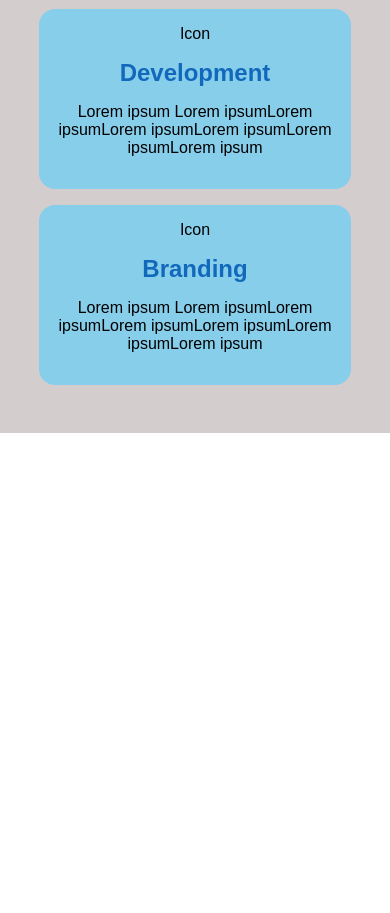
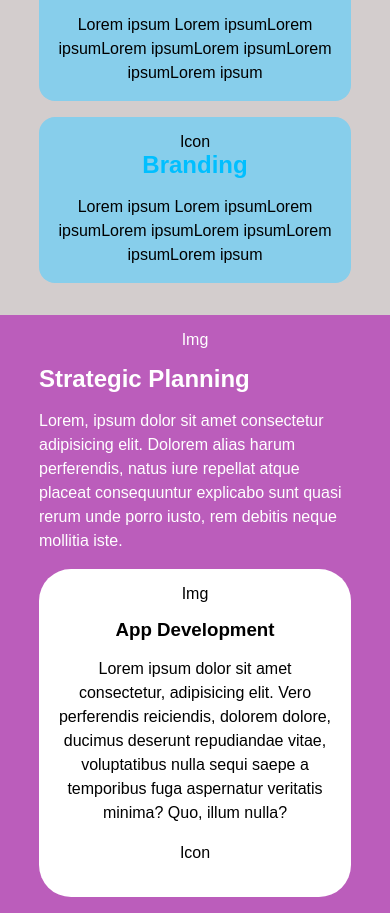
Before and after one commit to MassimilianoRocco/htmlcss-responsive-layout, a plain HTML site: page index.html in a window 390 px wide. Shown: the part 727-1640 px from the top of the page. Before the commit the page ends 1160 px from the top, so only its background shows below. Drawn offline with Linux system fonts and the light colour scheme.

Commit message:
Added: Third Section(smartphone) + fixes

```diff
--- a/css/style.css
+++ b/css/style.css
@@ -28,6 +28,12 @@ img{
 .bg-blue{
     background-color: skyblue;
 }
+.bg-purple{
+    background-color: rgb(187, 93, 187);
+}
+.bg-white{
+    background-color: white;
+}
 
 /************************************************
     UTILITIES
@@ -52,8 +58,16 @@ img{
     text-align: right;
 }
 
-h2{
-    color: rgb(18, 105, 187);
+
+p{
+    line-height: 1.5rem;
+}
+
+.text-box h2,
+h3,
+p{
+    margin-bottom: 1rem;
+    width: 100%;
 }
 
 
@@ -78,6 +92,7 @@ main{
 
 .first-section{
     padding: 2rem 0;
+    gap: 1rem;
     flex-wrap: wrap;
 }
 
@@ -87,17 +102,38 @@ main{
     border-radius: 1rem;
     flex-direction: row;
     flex-wrap: wrap;
-    justify-content: space-between;
+    justify-content: center;
 }
 
-.text-box h2,
-p,
-div{
-    margin-bottom: 1rem;
-    width: 100%;
+.first-section h2{
+    color: deepskyblue;
 }
+
 
 .col figure{
     margin-top: 1rem;
     width: 100%;
 }
+
+/*Second Section */
+
+.second-section{
+    padding: 1rem 0 ;
+}
+
+.second-container{
+    flex-wrap: wrap;
+    color: white;
+}
+
+.second-section figure{
+    width: 100%;
+    margin-bottom: 1rem;
+}
+
+.app-dev-box{
+    color: black;
+    padding: 1rem;
+    border-radius: 2rem;
+    flex-wrap: wrap;
+}
--- a/index.html
+++ b/index.html
@@ -64,7 +64,32 @@
                     <p>Lorem ipsum Lorem ipsumLorem ipsumLorem ipsumLorem ipsumLorem ipsumLorem ipsum</p>
                 </div>
             </div>
+        </section>
 
+        <section class="second-section bg-purple">
+            <div class="second-container boxed flex">
+                <figure class="text-center">
+                    <div>Img</div>
+                </figure>
+
+                <div class="text-box">
+                    <h2>Strategic Planning</h2>
+                    <p>Lorem, ipsum dolor sit amet consectetur adipisicing elit. Dolorem alias harum perferendis, natus iure repellat atque placeat consequuntur explicabo sunt quasi rerum unde porro iusto, rem debitis neque mollitia iste.</p>
+                </div>
+
+                <div class="app-dev-box bg-white flex">
+                    <figure class="text-center">
+                        <div>Img</div>
+                    </figure>
+
+                    <div class="text-box text-center">
+                        <h3>App Development</h3>
+                        <p>Lorem ipsum dolor sit amet consectetur, adipisicing elit. Vero perferendis reiciendis, dolorem dolore, ducimus deserunt repudiandae vitae, voluptatibus nulla sequi saepe a temporibus fuga aspernatur veritatis minima? Quo, illum nulla?</p>
+                        <p>Icon</p>
+                    </div>
+
+                </div>
+            </div>
 
         </section>
 
```
